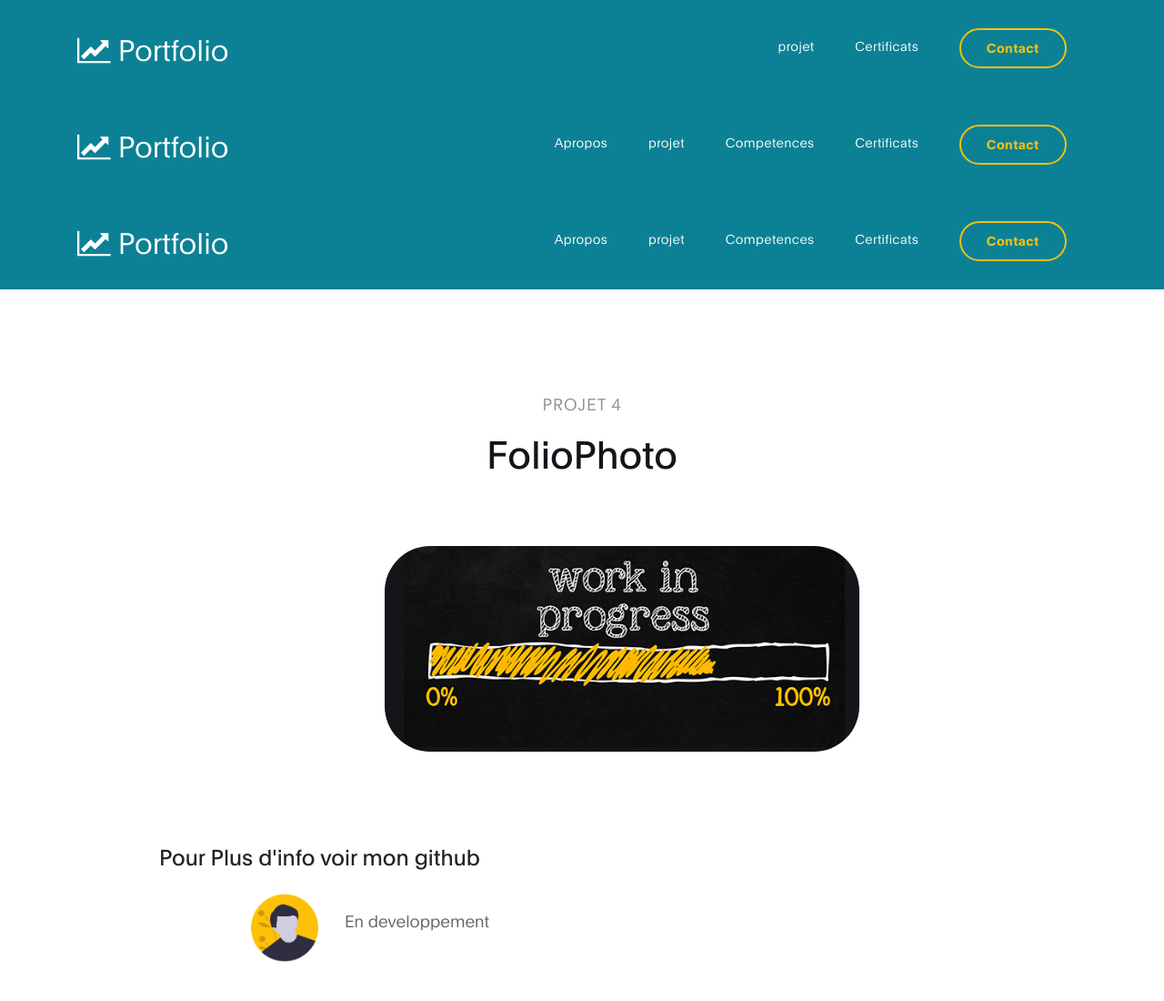
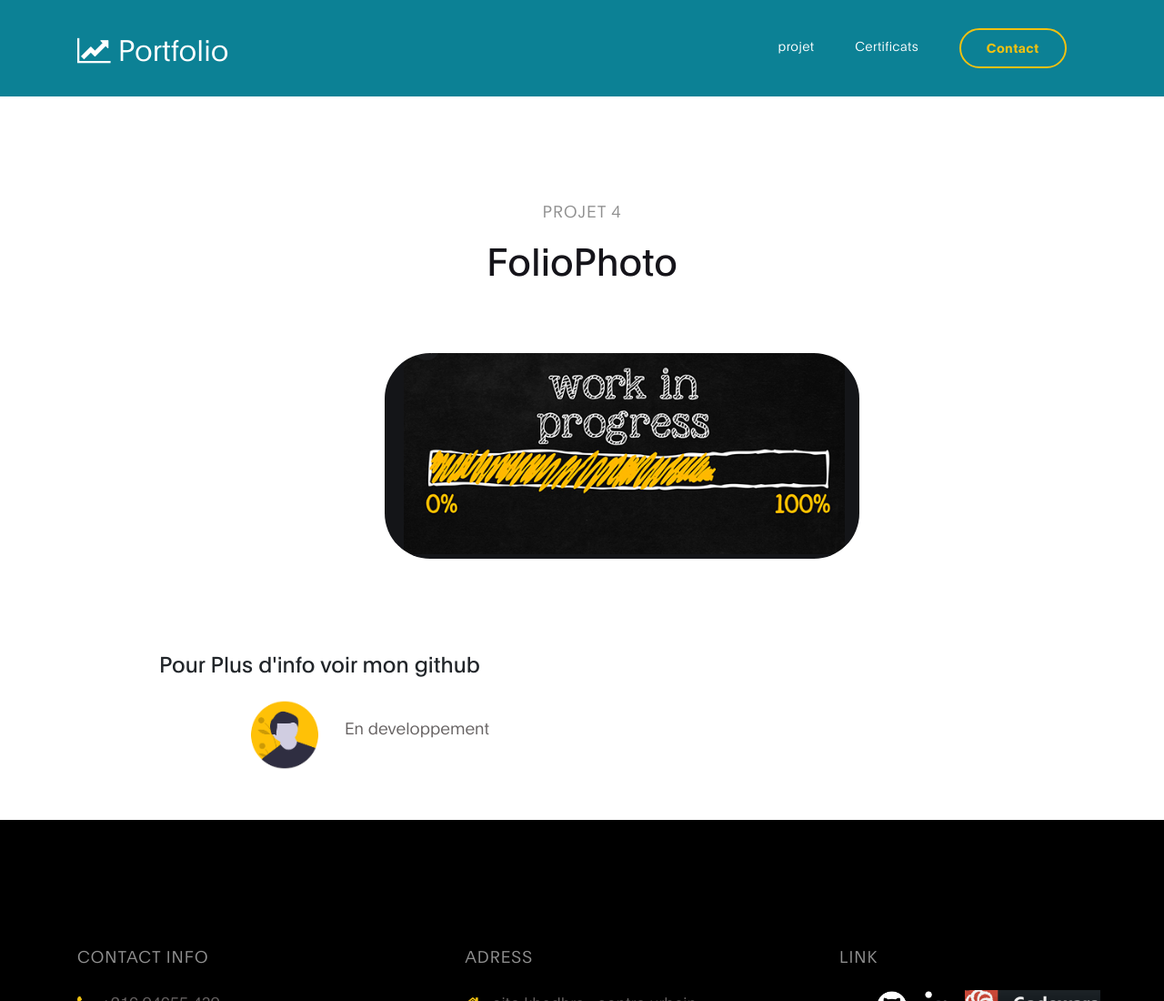
Before and after one commit to meriambs/BenSalahMeriam, a plain HTML site: page Photofolio.html in a window 1280 px wide. Shown: the top 1100 px of the page at 91% size. Drawn offline with Linux system fonts and the light colour scheme.

Commit message:
correction des liens

```diff
--- a/Photofolio.html
+++ b/Photofolio.html
@@ -31,9 +31,6 @@ https://templatemo.com/tm-538-digital-trend
 
 <body>
 
-
-    <!-- MENU BAR -->
-    <!-- MENU BAR -->
 <!-- MENU BAR -->
 
 <nav class="navbar navbar-expand-lg">
@@ -51,8 +48,8 @@ https://templatemo.com/tm-538-digital-trend
         <div class="collapse navbar-collapse" id="navbarNav">
             <ul class="navbar-nav ml-auto">
                 <!-- <li class="nav-item">
-                         <a href="apropos.html" class="nav-link smoothScroll">Apropos</a>
-                    </li> -->
+                    <a href="#apropos" class="nav-link smoothScroll">Apropos</a>
+                </li> -->
                 <li class="nav-item">
                     <a href="blog.html" class="nav-link smoothScroll">projet</a>
                 </li>
@@ -70,74 +67,6 @@ https://templatemo.com/tm-538-digital-trend
     </div>
 </nav>
 
- <!-- MENU BAR -->
- <nav class="navbar navbar-expand-lg">
-        <div class="container">
-            <a class="navbar-brand" href="index.html">
-                <i class="fa fa-line-chart"></i>
-                Portfolio
-            </a>
-
-            <button class="navbar-toggler" type="button" data-toggle="collapse" data-target="#navbarNav"
-                aria-controls="navbarNav" aria-expanded="false" aria-label="Toggle navigation">
-                <span class="navbar-toggler-icon"></span>
-            </button>
-
-            <div class="collapse navbar-collapse" id="navbarNav">
-                <ul class="navbar-nav ml-auto">
-                    <li class="nav-item">
-                        <a href="apropos.html" class="nav-link smoothScroll">Apropos</a>
-                    </li>
-                    <li class="nav-item">
-                        <a href="blog.html" class="nav-link smoothScroll">projet</a>
-                    </li>
-                    <li class="nav-item">
-                        <a href="*" class="nav-link">Competences</a>
-                    </li>
-                    <li class="nav-item">
-                        <a href="blog-detail.html" class="nav-link">Certificats</a>
-                    </li>
-                    <li class="nav-item">
-                        <a href="#Contact" class="nav-link contact">Contact</a>
-                    </li>
-                </ul>
-            </div>
-        </div>
-    </nav>
-<!-- MENU BAR -->
-<nav class="navbar navbar-expand-lg">
-    <div class="container">
-        <a class="navbar-brand" href="index.html">
-            <i class="fa fa-line-chart"></i>
-            Portfolio
-        </a>
-
-        <button class="navbar-toggler" type="button" data-toggle="collapse" data-target="#navbarNav"
-            aria-controls="navbarNav" aria-expanded="false" aria-label="Toggle navigation">
-            <span class="navbar-toggler-icon"></span>
-        </button>
-
-        <div class="collapse navbar-collapse" id="navbarNav">
-            <ul class="navbar-nav ml-auto">
-                <li class="nav-item">
-                    <a href="apropos.html" class="nav-link smoothScroll">Apropos</a>
-                </li>
-                <li class="nav-item">
-                    <a href="blog.html" class="nav-link smoothScroll">projet</a>
-                </li>
-                <li class="nav-item">
-                    <a href="*" class="nav-link">Competences</a>
-                </li>
-                <li class="nav-item">
-                    <a href="blog-detail.html" class="nav-link">Certificats</a>
-                </li>
-                <li class="nav-item">
-                    <a href="#Contact" class="nav-link contact">Contact</a>
-                </li>
-            </ul>
-        </div>
-    </div>
-</nav>
 
 
 
@@ -161,32 +90,6 @@ https://templatemo.com/tm-538-digital-trend
         <img src="images/project/workprogress.png" class="img-fluid" alt="interview process">
     </div>
 
-    <!-- PROJECT DETAIL -->
-    <!-- <section class="project-detail section-padding">
-        <div class="container">
-            <div class="row">
-
-                <div class="col-lg-6 col-md-6 col-12 mb-5">
-
-                    <img src="images/project/todo.png" class="img-fluid" alt="personal website" data-aos="fade-up">
-                </div>
-
-                <div class="col-lg-5 col-md-6 mr-lg-auto mt-lg-5 col-12" data-aos="fade-up" data-aos-delay="200">
-
-                    <h2>TodoList est une Plateforme de <strong>Todo List</strong> </h2>
-
-                    <p class="mt-3 mb-4">Ou On peut ajouter, modifier, supprimer nos
-                        todo éléments, on peut filtrer aussi selon les taches
-                        terminées ou non.</p>
-
-                    <p class="mt-3 mb-4">Stack utilisées :</p>
-                    <ul class="list-detail">
-                        <li><span>FrontEnd : React,Redux, html , css,Bootstrap axios.</span></li>
-
-                        <li><span>Nullam fringilla arcu a tortor</span></li> -->
-                    <!-- </ul>
-                </div>
-            </div> -->
 
 
 
```
Also changed, not shown: MovieApp.html (+1 -1 lines).
